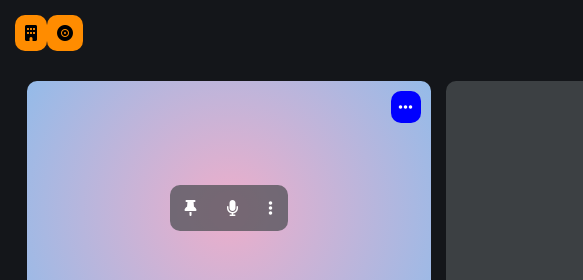
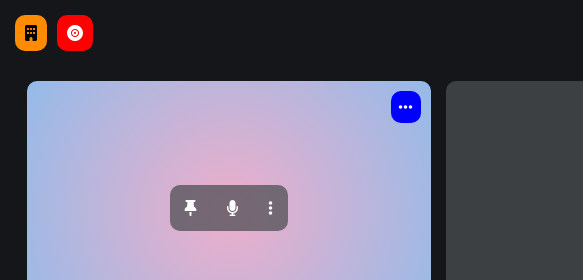
Before and after one commit to AvinashTG/Google-Meet, a plain HTML site: page index.html in a window 1280 px wide. Shown: the top 280 px of the page, 0-583 px from the left. Drawn offline with Linux system fonts and the light colour scheme.

Commit message:
Google Meet Design

```diff
--- a/styles.css
+++ b/styles.css
@@ -1,16 +1,19 @@
 body {
     margin: 0px;
 }
+
 .bg-whole-container {
     background-color: #14161a;
     padding-bottom: 20px;
 }
+
 .top-icon {
     display: flex;
     flex-direction: row;
     padding: 15px;
     background-color: #14161a;
 }
+
 .icon-1, .icon-2 {
     background-color: darkorange;
     padding: 10px;
@@ -18,6 +21,13 @@ body {
     border-radius: 10px;
     cursor: pointer;
 }
+
+.icon-2 {
+    background-color: red;
+    color: white;
+    margin-left: 10px;
+}
+
 .cards-container {
     display: flex;
     flex-direction: row;
@@ -25,6 +35,7 @@ body {
     flex-wrap: wrap;
     padding-top: 0px;
 }
+
 .card {
     background: #3c4043;
     border-radius: 10px;
@@ -40,23 +51,27 @@ body {
     flex-direction: column;
     justify-content: space-between;
 }
+
 .card:hover {
     transform: scale(1.05);
     box-shadow: 0 4px 8px rgba(0, 0, 0, 0.2);
     border: rgb(87, 87, 226) solid 2px;
 }
+
 .head {
     color: #ffffff;
     font-size: 15px;
     text-align: start;
     font-family: 'Roboto';
 }
+
 .img {
     height: 15vh;
     width: 15vh;
     border-radius: 50px;
     align-self: center;
 }
+
 .icons-container {
     display: flex;
     flex-direction: column;
@@ -64,18 +79,21 @@ body {
     justify-content: end;
     cursor: pointer;
 }
+
 .mike {
     background-color: #14161a;
     padding: 8px;
     border-radius: 10px;
     color: #ffffff;
 }
+
 .dots {
     background-color: #3f7af1;
     padding: 8px;
     border-radius: 15px;
     color: #ffffff;
 }
+
 .Conversation-Symbol {
     display: flex;
     flex-direction: row;
@@ -83,11 +101,13 @@ body {
     color: white;
     border-radius: 20px;
 }
+
 .icon-con1, .icon-con2, .icon-con3 {
     background-color: #4e5055be;
     padding: 15px;
     cursor: pointer;
 }
+
 .icon-con1 {
     border-top-left-radius: 10px;
     border-bottom-left-radius: 10px;
@@ -145,7 +165,6 @@ body {
 
 /* Mobile view adjustments */
 @media only screen and (max-width: 768px) {
-
     .footer-container {
         flex-direction: column;
         align-items: center;
@@ -153,7 +172,7 @@ body {
 
     .arrow-container {
         width: 60px;
-        margin-left: 15px;
+        margin-right: 10px;
     }
 
     .icon-end {
```
